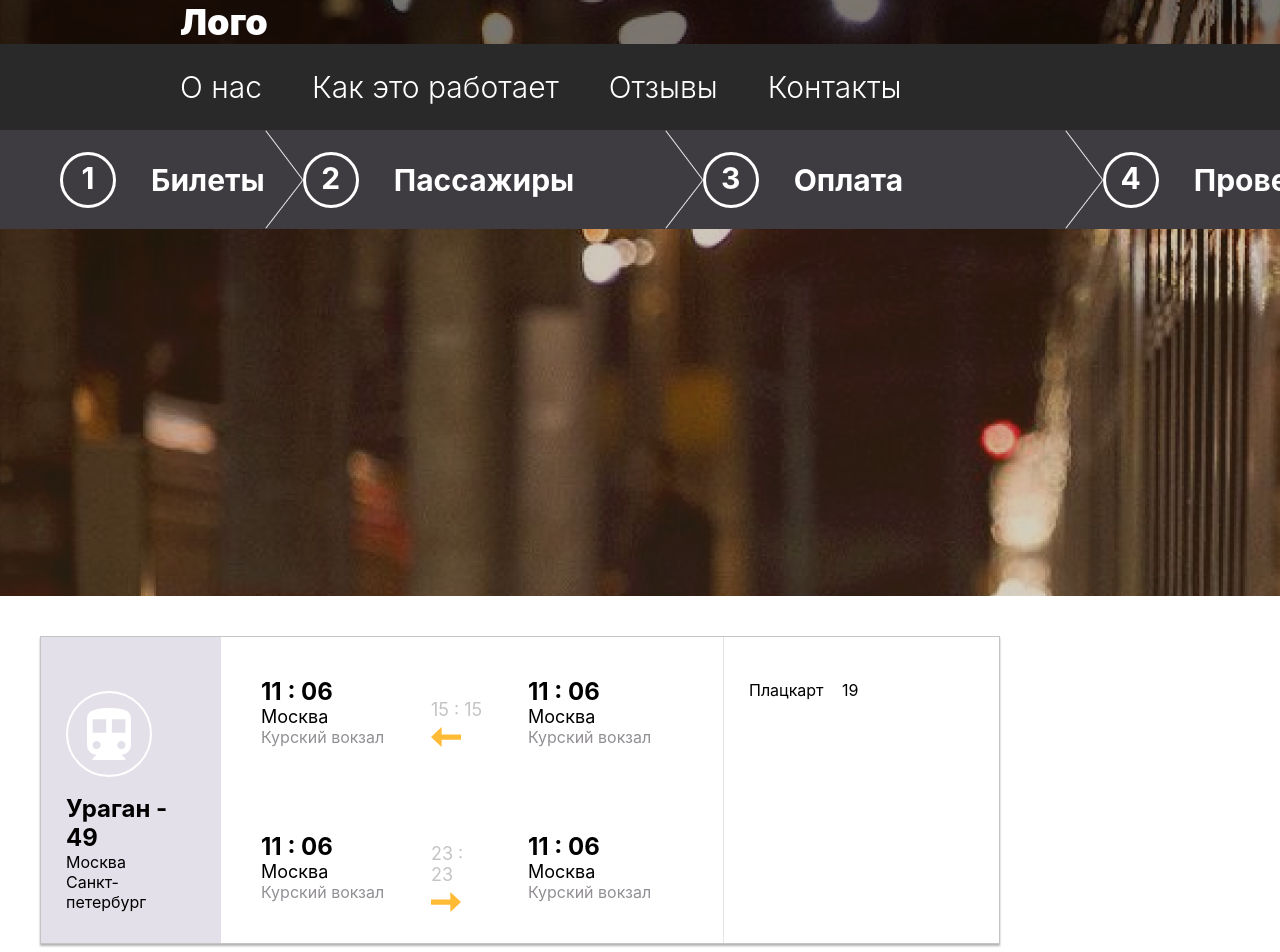
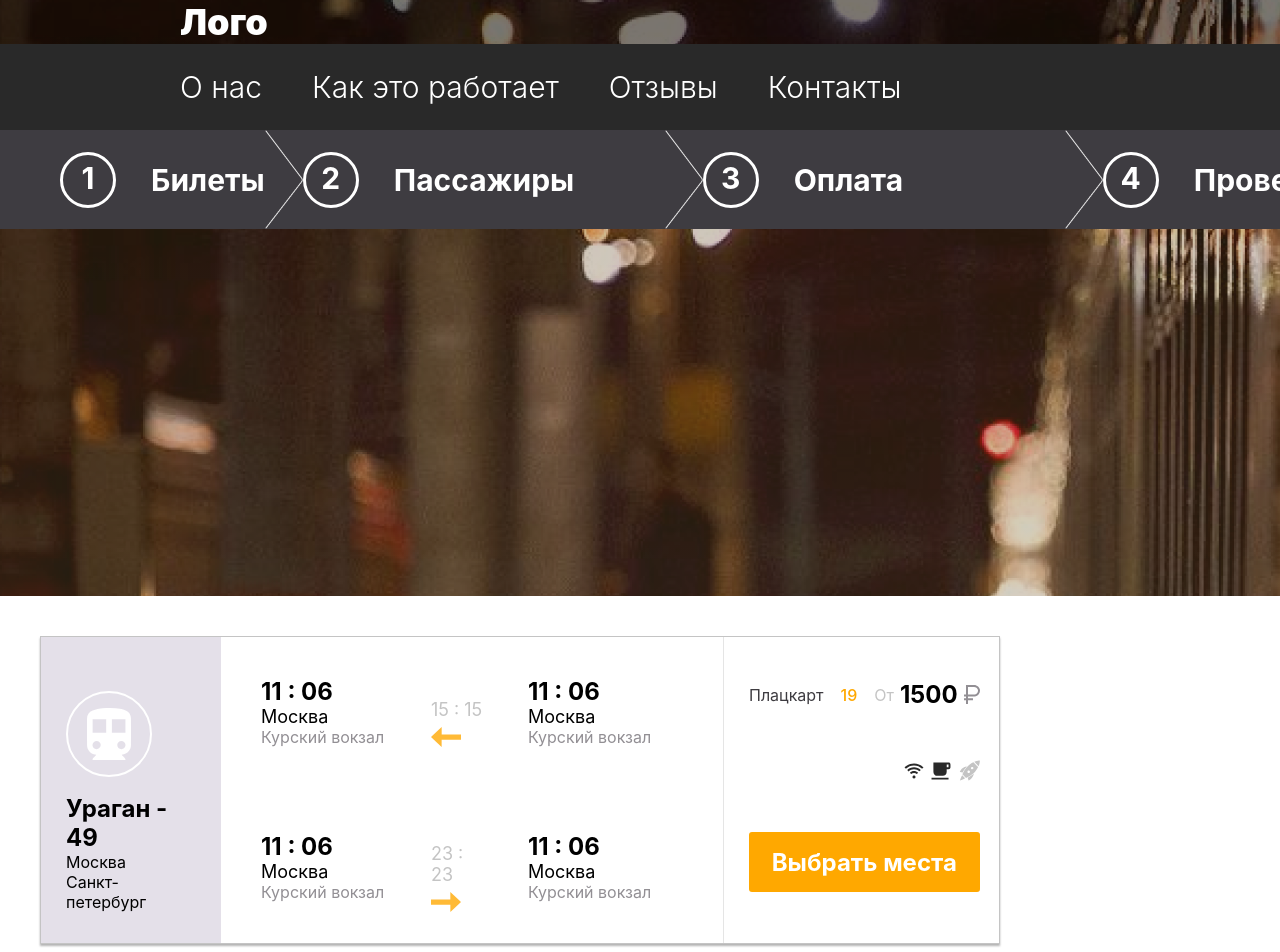
Before and after one commit to EvgeniyPryanichnikov/fe-diplom, a React (Create React App) app: page / in a window 1280 px wide. Shown: the top 952 px of the page. Built offline with nearby package versions, Linux system fonts and the light colour scheme.

Commit message:
added train-item

```diff
--- a/src/components/global/Tickets-content/Tickets-content.jsx
+++ b/src/components/global/Tickets-content/Tickets-content.jsx
@@ -4,7 +4,7 @@ import TrainsList from './Train-selection/Trains-list/Trains-list'
 
 const TicketsContent = () => {
   return (
-    <div>
+    <div className={s.ticketsContent}>
       <TrainsList />
     </div>
   )
--- a/src/components/global/Tickets-content/Train-selection/Train-item/Train-item.jsx
+++ b/src/components/global/Tickets-content/Train-selection/Train-item/Train-item.jsx
@@ -4,6 +4,10 @@ import s from './Train-item.module.scss'
 import trainIcon from '../../../../../icons/train.svg'
 import leftArrowIcon from '../../../../../icons/left-arrow-yellow.svg'
 import rightArrowIcon from '../../../../../icons/right-arrow-yellow.svg'
+import rubIcon from '../../../../../icons/rub.svg'
+import wifiIcon from '../../../../../icons/wifi.svg'
+import cupIcon from '../../../../../icons/cup.svg'
+import expressIcon from '../../../../../icons/express.svg'
 
 const TrainItem = () => {
   return (
@@ -42,7 +46,6 @@ const TrainItem = () => {
               alt=""
               className={s.arrow}
             />
-
           </div>
 
           <div className={s.wrapper}>
@@ -50,7 +53,6 @@ const TrainItem = () => {
             <div className={s.cityName}>Москва</div>
             <div className={s.stationName}>Курский вокзал</div>
           </div>
-
         </div>
 
         <div className={s.row}>
@@ -68,7 +70,6 @@ const TrainItem = () => {
               alt=""
               className={s.arrow}
             />
-
           </div>
 
           <div className={s.wrapper}>
@@ -76,21 +77,29 @@ const TrainItem = () => {
             <div className={s.cityName}>Москва</div>
             <div className={s.stationName}>Курский вокзал</div>
           </div>
-
         </div>
       </div>
 
       <div className={s.seatInfo}>
-        <div className={s.seatRow}>
+        <div className={s.row}>
           <span className={s.classSeat}>Плацкарт</span>
 
           <span className={s.count}>19</span>
 
           <div className={s.minPrice}>
-            {/* <span></span> остановился на последнем разделе билета, продолжать от сюда */}
+            <span className={s.label}>От</span>
+            <span className={s.value}>1500</span>
+            <img src={rubIcon} alt="" />
           </div>
+        </div>
 
+        <div className={s.advantages}>
+          <img src={wifiIcon} alt="" />
+          <img src={cupIcon} alt="" />
+          <img src={expressIcon} alt="" />
         </div>
+
+        <button className={s.changeSeatBtn}>Выбрать места</button>
       </div>
     </div>
   )
--- a/src/components/global/Tickets-content/Train-selection/Train-item/Train-item.module.scss
+++ b/src/components/global/Tickets-content/Train-selection/Train-item/Train-item.module.scss
@@ -67,12 +67,62 @@
     padding: 43px 21px 24px 25px;
     border-left: 1px solid #E5E5E5;
 
-    .seatRow {
+    .row {
       display: grid;
       grid-template-columns: 44fr 11fr 58fr;
       gap: 17px;
       align-items: center;
       font-size: 16px;
+
+      .classSeat {
+        font-weight: 400;
+        font-size: 16px;
+        color: #3E3C41;
+      }
+
+      .count {
+        color: #FFA800;
+        font-weight: 500;
+        font-size: 16px;
+      }
+
+      .minPrice {
+        display: flex;
+        gap: 6px;
+        align-items: center;
+
+        .label {
+          font-size: 16px;
+          color: #C4C4C4;
+        }
+        .value {
+          font-size: 24px;
+          font-weight: 700;
+        }
+      }
+    }
+
+    .advantages {
+      display: flex;
+      gap: 7px;
+      align-items: center;
+      justify-content: flex-end;
+    }
+
+    .changeSeatBtn {
+      color: #fff;
+      background-color: #FFA800;
+      font-weight: 700;
+      cursor: pointer;
+
+      &:hover {
+        box-shadow: rgba(0, 0, 0, 0.25);
+      }
+      &:active {
+        color: #FFA800;
+        background-color: #fff;
+        border: 1px solid #FFA800;
+      }
     }
   }
 }
```
